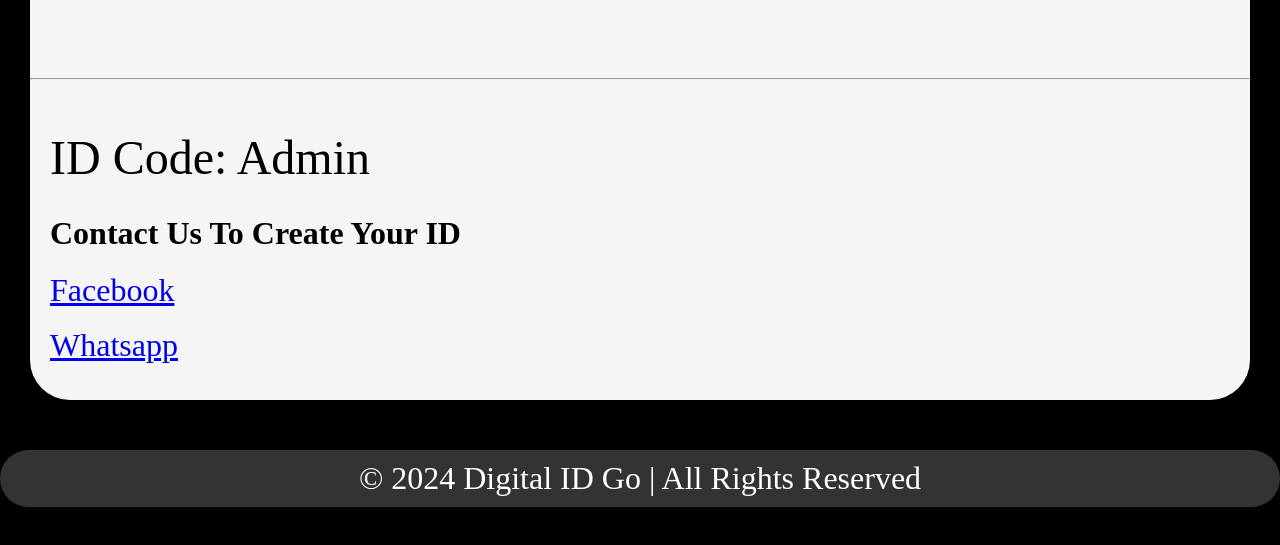
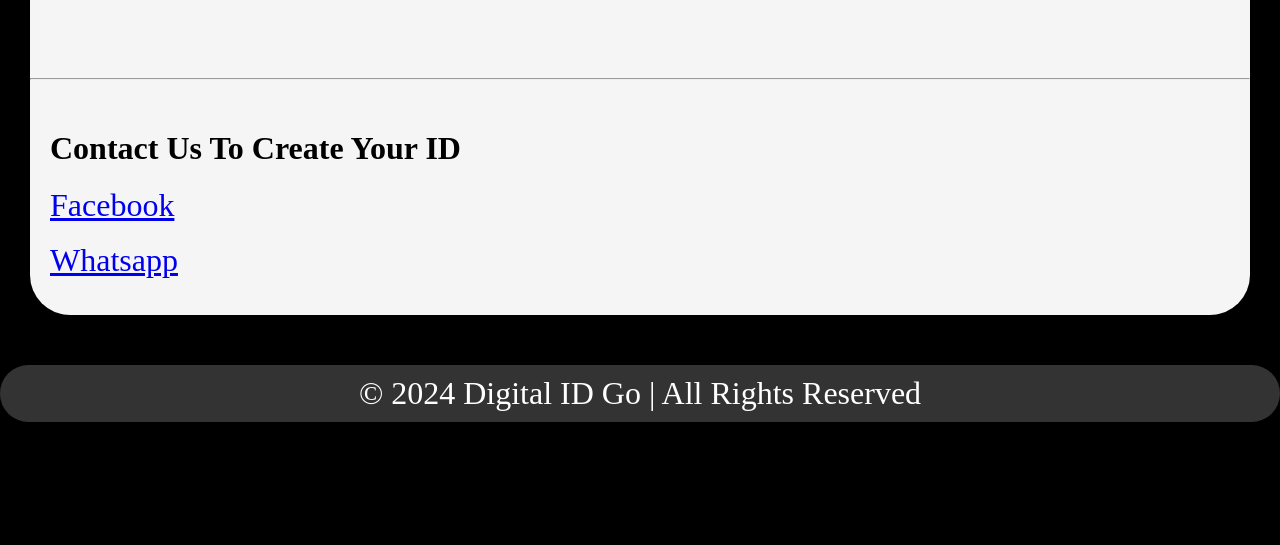
Before and after one commit to DigitalIDgo/Gamer, a plain HTML site: page index.html in a window 1280 px wide. Shown: the part 1211-1756 px from the top of the page. After the commit the page ends 1683 px from the top, so only its background shows below. Drawn offline with Linux system fonts and the light colour scheme.

Commit message:
Update index.html

```diff
--- a/index.html
+++ b/index.html
@@ -53,7 +53,6 @@
       </div>
     <hr>
     <div class="create">
-      <p id="i">ID Code: Admin</p>
       <p id="c">Contact Us To Create Your ID</p>
       <a href="https://www.facebook.com/profile.php?id=100091296099440">Facebook</a><br><br>
       <a href="https://wa.me/+8801743581539">Whatsapp</a> <br><br><br>
```
